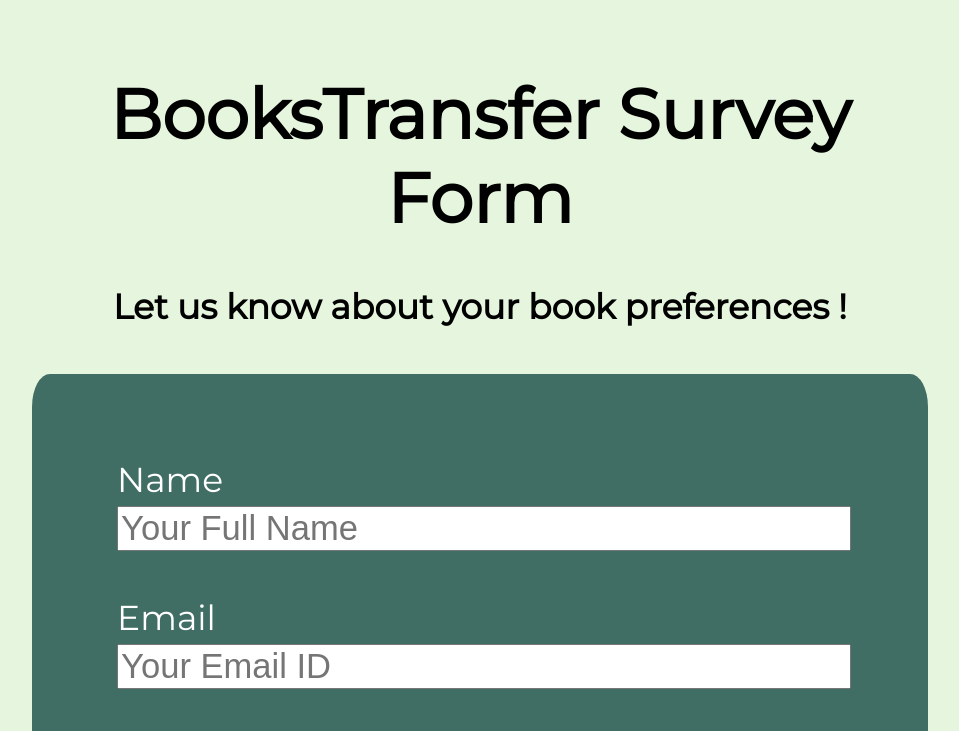
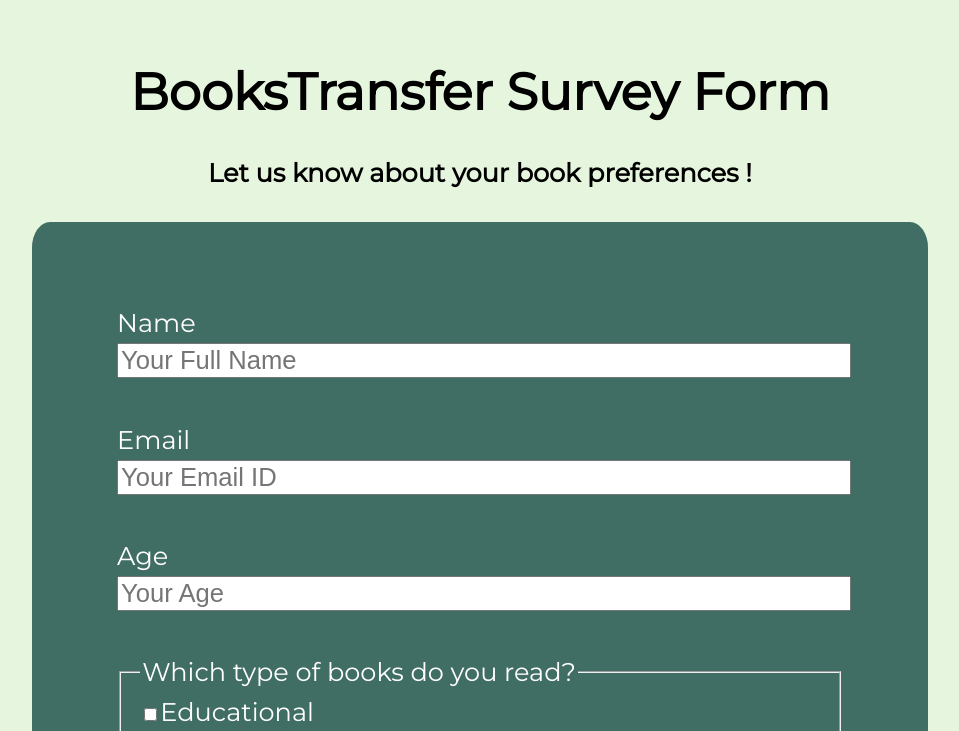
Before and after one commit to AyuSoni25/Survey-form, a plain HTML site: page index.html in a window 1280 px wide. Shown: the top 731 px of the page, without its empty margins (160-1119 px from the left). Drawn offline with Linux system fonts and the light colour scheme.

Commit message:
Update survey.css

```diff
--- a/survey.css
+++ b/survey.css
@@ -33,7 +33,7 @@ body{
 }
 
 #title{
-	font-size: 2.7vw;
+	font-size: 2vw;
 }
 
 #form-canvas{
@@ -42,7 +42,7 @@ body{
 	color: white;
 	text-align: left;
 	padding:5%;
-	font-size: 2.7vw;
+	font-size: 2vw;
 }
 
 .form-element{
@@ -53,13 +53,13 @@ body{
 .input{
 	width:100%;
 	margin:5px 0px;
-	font-size: 2.7vw;
+	font-size: 2vw;
 }
 
 #button{
 	background-color: rgba(0,0,0,0.7);
 	color:white;
-	font-size: 2.7vw;
+	font-size: 2vw;
 	border:none;
 	border-radius: 5px;
 }
```
